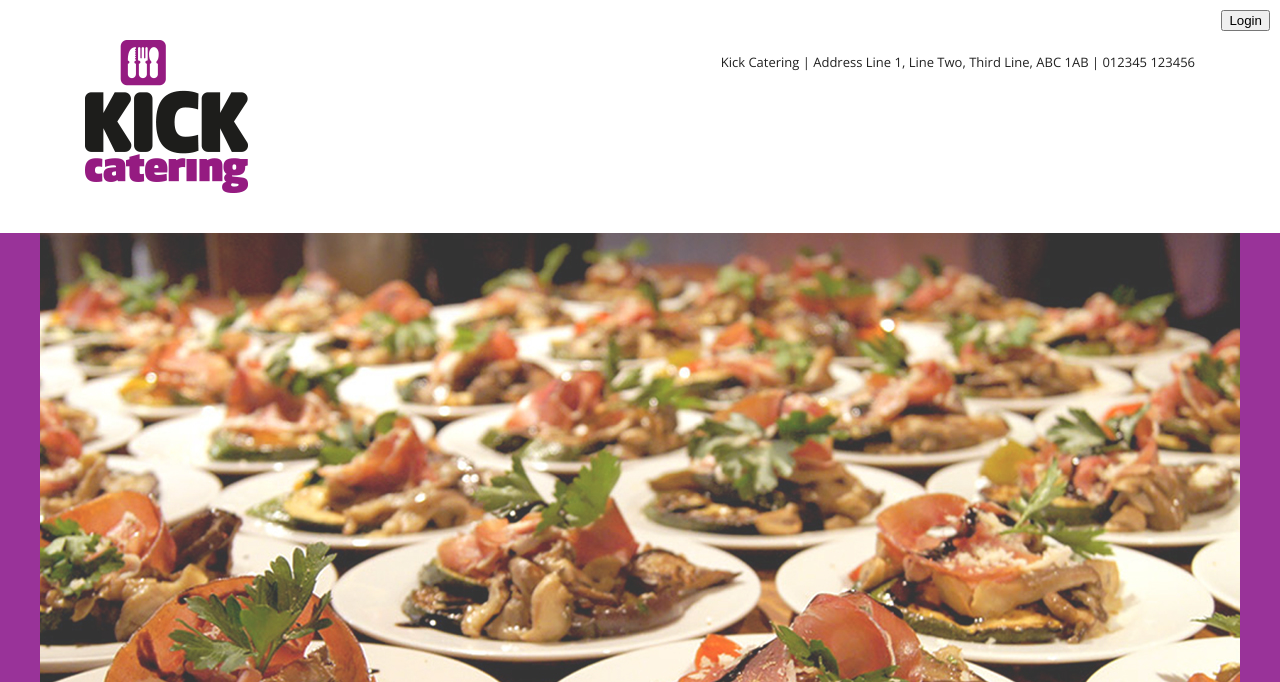
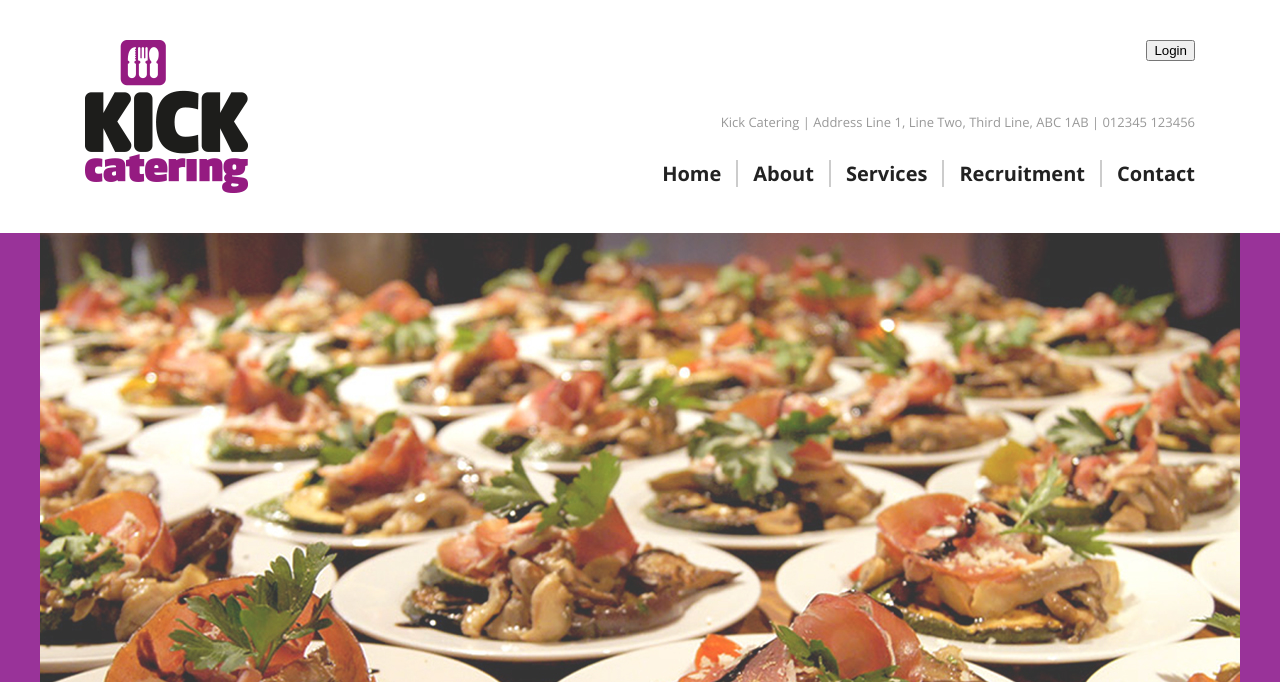
Before and after one commit to Precise-Pixels/kick-catering, a PHP site: page / in a window 1280 px wide. Shown: the top 682 px of the page. Run offline with PHP 8.4, Linux system fonts and the light colour scheme; style sheets or scripts are compiled from the project's sources; some libraries are stand-ins or nearby versions.

Commit message:
Added in the styles for the nav.

```diff
--- a/front_view.php
+++ b/front_view.php
@@ -6,7 +6,6 @@
     <?php require_once('includes/head.php'); ?>
 </head>
 <body>
-    <?php require_once('includes/loginout_button.php'); ?>
     <?php require_once('includes/header.php'); ?>
     <?php require_once("views/$file.php"); ?>
     <?php require_once('includes/footer.php'); ?>
--- a/includes/header.php
+++ b/includes/header.php
@@ -1,5 +1,6 @@
 <header>
     <div class="header-padding align-centre">
+        <?php require_once('loginout_button.php'); ?>
         <img id="logo" src="img/logo.png"/>
         <input type="checkbox" id="menu-toggle"/>
         <div id="nav-fade-out"></div>
--- a/sass/_header.scss
+++ b/sass/_header.scss
@@ -10,17 +10,21 @@ header {
 }
 
 .header-padding {
-    padding: 40px 45px 40px 45px;
+    position: relative;
+    padding: 40px 45px;
+}
+
+#header-contact {
+    color: #999;
 }
 
 #menu-toggle {
-  display: none;
+    display: none;
 }
 
 #menu-toggle:checked ~ nav {
     top: 0;
-    opacity: 1;
-    overflow: static;
+    display: block;
 }
 
 #menu-toggle:checked ~ #menu-btn {
@@ -29,8 +33,7 @@ header {
 }
 
 #menu-toggle:checked ~ #nav-fade-out {
-    opacity: 0.6;
-    visibility: visible;
+    display: block;
 }
 
 #menu-btn {
@@ -42,21 +45,16 @@ header {
     left: 10px;
     cursor: pointer;
     background: #CCC;
-    -webkit-transition: all .5s;
-    transition: all .5s;
-    z-index: 9999 !important;
 }
 
 #nav-fade-out {
     width: 100%;
     height: 100%;
-    position: absolute;
+    position: fixed;
     top: 0;
     left: 0;
-    opacity: 0;
-    visibility: hidden;
-    -webkit-transition: all .5s;
-    transition: all .5s;
+    opacity: .6;
+    display: none;
     background: #000;
 }
 
@@ -65,25 +63,15 @@ nav {
     position: fixed;
     top: -315px;
     left: 0;
-    opacity: 0;
-    margin: 0 auto;
-    -webkit-transition: all .5s;
-    transition: all .5s;
-    z-index: 9999 !important;
+    display: none;
 }
 
 nav ul {
-    width: 100%;
-    max-width: 1200px;
-    height: auto;
-    overflow: hidden;
     padding: 0;
-    margin: 0 auto;
-    list-style: none;
-    text-decoration: none;
+    margin: 0;
 }
 
-li {
+nav li {
     width: 100%;
     float: left;
     list-style: none;
@@ -92,37 +80,80 @@ li {
     background: #EEE;
 }
 
-li:hover {
+nav li:hover {
     background: $purple;
 }
 
-li:hover > a {
+nav li:hover > a {
     color: #EEE;
 }
 
-nav li a {
+nav a {
     text-decoration: none;
     color: #222;
 }
 
+nav a:hover {
+    border-bottom: 0;
+}
+
 @media ($min_bp_b) {
+    #login-btn {
+        top: 40px;
+        right: 45px;
+    }
+
+    #header-contact {
+        position: absolute;
+        top: 100px;
+        right: 45px;
+    }
 
     #menu-btn {
         display: none;
     }
-}
-
-@media ($min_bp_c) {
 
     header {
         text-align: left;
     }
 
+    nav {
+        width: auto;
+        top: 160px;
+        left: auto;
+        right: 45px;
+        position: absolute;
+        display: inline;
+    }
+
+    nav li {
+        width: auto;
+        padding: 0 15px;
+        border-bottom: none;
+        border-right: 2px solid #CCC;
+        background: none;
+    }
+
+    nav li:last-child {
+        padding-right: 0;
+        border-right: 0;
+    }
+
+    nav li:hover {
+        background: none;
+    }
+
+    nav li:hover > a {
+        color: $purple;
+    }
+
+    nav a {
+        border-bottom: none;
+        font-size: 20px;
+        font-weight: 700;
+    }
+
     #logo {
         float: left;
     }
-
-    #header-contact {
-        float: right;
-    }
 }
--- a/sass/_typography.scss
+++ b/sass/_typography.scss
@@ -35,8 +35,13 @@ blockquote:before {
 }
 
 a {
+    border-bottom: 1px solid #333;
     color: #333;
-    border-bottom: 1px solid #333;
     text-decoration: none;
     font-weight: 600;
 }
+
+a:hover {
+    border-bottom: 1px solid $purple;
+    color: $purple;
+}
```
